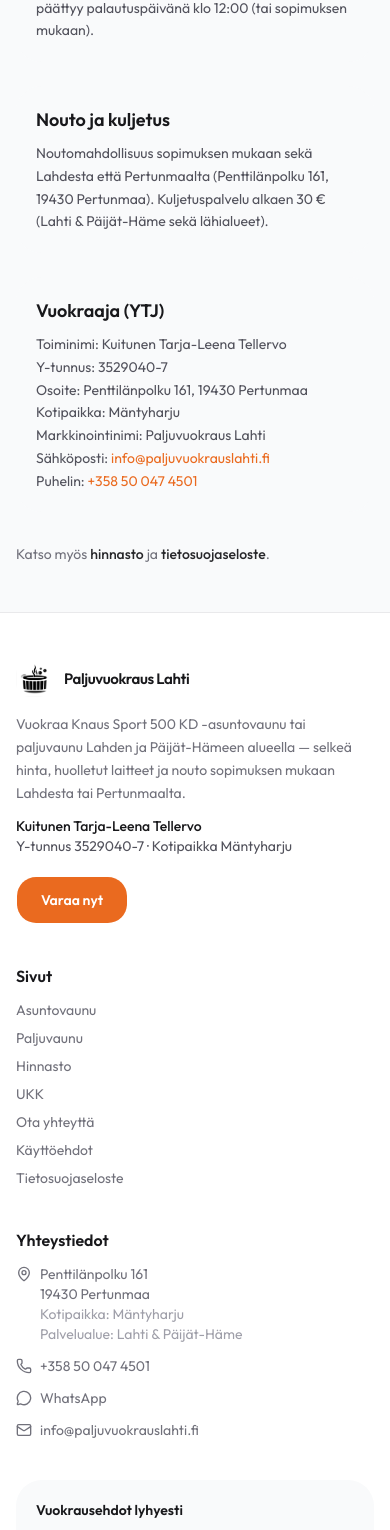
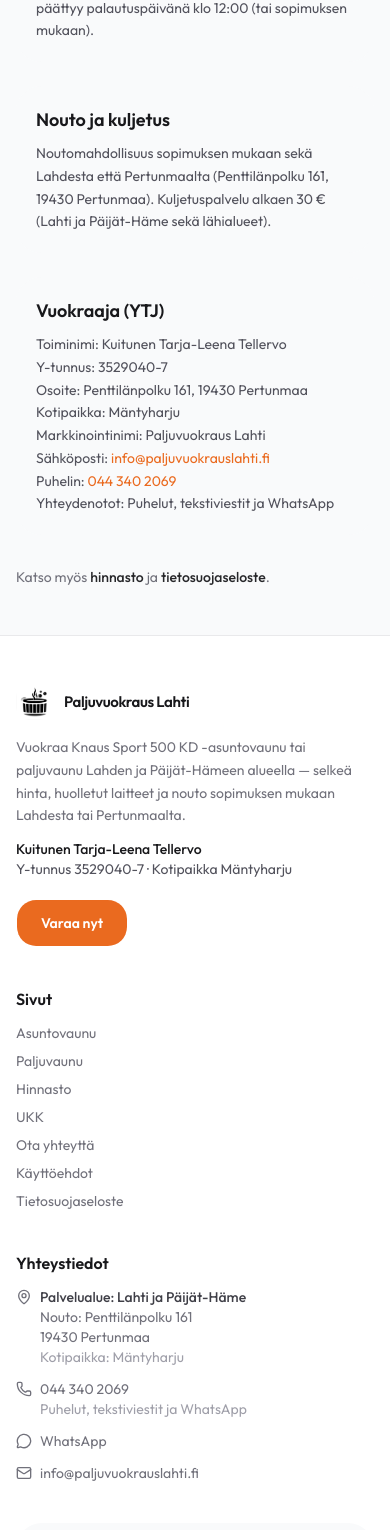
Before and after one commit to lahentaksi-glitch/caravan-rental, a Next.js app: page /kayttoehdot in a window 390 px wide. Shown: the part 873-2403 px from the top of the page. Built offline with nearby package versions, Linux system fonts and the light colour scheme; no server answers.

Commit message:
Update official contact details and phone links
Co-authored-by: lahentaksi <lahentaksi@gmail.com>

```diff
--- a/app/kayttoehdot/page.tsx
+++ b/app/kayttoehdot/page.tsx
@@ -49,11 +49,13 @@ export default function KayttoehdotPage() {
               <br />
               Puhelin:{" "}
               <a
-                href={`tel:${site.phone.replace(/\s/g, "")}`}
+                href={`tel:${site.phoneTel}`}
                 className="text-accent underline-offset-2 hover:underline"
               >
                 {site.phone}
               </a>
+              <br />
+              Yhteydenotot: {site.contactMethods}
             </p>
           </article>
         </div>
--- a/components/booking/booking-form.tsx
+++ b/components/booking/booking-form.tsx
@@ -475,7 +475,7 @@ export function BookingForm({ product, extras }: BookingFormProps) {
           {status === "submitting" ? "Lähetetään…" : "Lähetä sähköpostilla"}
         </Button>
         <a
-          href={`tel:${site.phone.replace(/\s/g, "")}`}
+          href={`tel:${site.phoneTel}`}
           className={cn(
             buttonVariants({ variant: "ghost" }),
             "h-12 rounded-xl"
--- a/components/layout/footer.tsx
+++ b/components/layout/footer.tsx
@@ -70,25 +70,31 @@ export function Footer() {
               <li className="flex items-start gap-2">
                 <MapPin className="mt-0.5 size-4 shrink-0" aria-hidden />
                 <span>
-                  {site.address.street}
+                  <span className="font-medium text-zinc-700">
+                    Palvelualue: {site.address.areaLabel}
+                  </span>
+                  <br />
+                  Nouto: {site.address.street}
                   <br />
                   {site.address.city}
                   <br />
                   <span className="text-zinc-400">Kotipaikka: {site.domicile}</span>
-                  <br />
-                  <span className="text-zinc-400">Palvelualue: {site.address.areaLabel}</span>
                 </span>
               </li>
-              <li className="flex items-center gap-2">
-                <Phone className="size-4 shrink-0" aria-hidden />
-                <a href={`tel:${site.phone.replace(/\s/g, "")}`} className="hover:text-zinc-800">
-                  {site.phone}
-                </a>
+              <li className="flex items-start gap-2">
+                <Phone className="mt-0.5 size-4 shrink-0" aria-hidden />
+                <span>
+                  <a href={`tel:${site.phoneTel}`} className="hover:text-zinc-800">
+                    {site.phone}
+                  </a>
+                  <br />
+                  <span className="text-zinc-400">{site.contactMethods}</span>
+                </span>
               </li>
               <li className="flex items-center gap-2">
                 <MessageCircle className="size-4 shrink-0" aria-hidden />
                 <a
-                  href={`https://wa.me/${site.whatsapp.replace(/\D/g, "")}`}
+                  href={site.whatsappUrl}
                   className="hover:text-zinc-800"
                   target="_blank"
                   rel="noopener noreferrer"
--- a/data/faq.ts
+++ b/data/faq.ts
@@ -17,7 +17,7 @@ export const faqItems: FaqItem[] = [
     id: "pickup",
     question: "Milloin voin noutaa ja palauttaa laitteen?",
     answer:
-      "Noutomahdollisuus sopimuksen mukaan sekä Lahdesta että Pertunmaalta (Penttilänpolku 161, 19430 Pertunmaa). Kuljetuspalvelu alkaen 30 € (Lahti & Päijät-Häme sekä lähialueet). Paljuvaunun tavanomainen vuokrausaika alkaa klo 14:00 ja päättyy palautuspäivänä klo 12:00, ellei toisin sovita.",
+      "Noutomahdollisuus sopimuksen mukaan sekä Lahdesta että Pertunmaalta (Penttilänpolku 161, 19430 Pertunmaa). Kuljetuspalvelu alkaen 30 € (Lahti ja Päijät-Häme sekä lähialueet). Paljuvaunun tavanomainen vuokrausaika alkaa klo 14:00 ja päättyy palautuspäivänä klo 12:00, ellei toisin sovita. Yhteydenotot: puhelut, tekstiviestit ja WhatsApp (044 340 2069).",
   },
   {
     id: "cleaning",
--- a/data/site.ts
+++ b/data/site.ts
@@ -42,10 +42,16 @@ export const site = {
   metaTitle:
     "Paljun vuokraus Lahti & Pertunmaa | Kärrypalju Päijät-Häme - Paljuvuokraus Lahti",
   metaDescription:
-    "Paljun vuokraus Lahti ja Paljuvuokraus Pertunmaa — kärrypalju vuokraus Päijät-Hämeessä. Nouto Lahdesta tai Penttilänpolulta. Alkaen 59 €/vrk. Varaa: info@paljuvuokrauslahti.fi",
+    "Paljun vuokraus Lahti ja Paljuvuokraus Pertunmaa — kärrypalju vuokraus Päijät-Hämeessä. Nouto Lahdesta tai Penttilänpolulta. Alkaen 59 €/vrk. Soita 044 340 2069.",
   ogImage: "/og.jpg",
-  phone: "+358 50 047 4501",
-  whatsapp: "+358500474501",
+  /** Display format */
+  phone: "044 340 2069",
+  /** E.164 for tel: links */
+  phoneTel: "+358443402069",
+  /** Digits for wa.me (no +) */
+  whatsapp: "358443402069",
+  whatsappUrl: "https://wa.me/358443402069",
+  contactMethods: "Puhelut, tekstiviestit ja WhatsApp",
   email: "info@paljuvuokrauslahti.fi",
   logos: {
     caravan: "/brand/caravan-rent-lahti.jpg",
@@ -59,12 +65,12 @@ export const site = {
     locality: "Pertunmaa",
     region: "Päijät-Häme",
     country: "Suomi",
-    areaLabel: "Lahti & Päijät-Häme",
+    areaLabel: "Lahti ja Päijät-Häme",
   },
   pickupNote:
     "Noutomahdollisuus sopimuksen mukaan sekä Lahdesta että Pertunmaalta (Penttilänpolku 161, 19430 Pertunmaa).",
   deliveryNote:
-    "Kuljetuspalvelu alkaen 30 € (Lahti & Päijät-Häme sekä lähialueet).",
+    "Kuljetuspalvelu alkaen 30 € (Lahti ja Päijät-Häme sekä lähialueet).",
   geo: {
     latitude: 61.5034,
     longitude: 26.4789,
@@ -77,7 +83,7 @@ export const site = {
   mapEmbedUrl: googleMapsEmbedUrl(),
   mapDirectionsUrl: `https://www.google.com/maps/dir/?api=1&destination=${encodeURIComponent(pickupQuery)}`,
   social: {
-    instagram: "https://instagram.com",
-    facebook: "https://facebook.com",
+    instagram: "",
+    facebook: "",
   },
 } as const;
--- a/lib/booking-email.ts
+++ b/lib/booking-email.ts
@@ -28,7 +28,7 @@ export function customerConfirmationHtml(booking: ResolvedBooking): string {
         <p>Arvioitu summa: <strong>${formatEuro(booking.total)}</strong></p>
         <p style="font-size:13px;color:#5b6575;">Vakuus 200 € peritään vahvistuksen yhteydessä. Omavastuu 800 € / vahinko.</p>
         <p>Ystävällisin terveisin<br/>${escapeHtml(site.name)} · ${escapeHtml(site.partnerName)}<br/>
-        <a href="tel:${site.phone.replace(/\s/g, "")}">${escapeHtml(site.phone)}</a></p>
+        <a href="tel:${site.phoneTel}">${escapeHtml(site.phone)}</a></p>
       </td></tr>
     </table>
   </body>
--- a/lib/booking-message.ts
+++ b/lib/booking-message.ts
@@ -54,7 +54,8 @@ Puhelin: ${input.phone}${note}`;
 
 export function whatsappBookingUrl(text: string): string {
   const number = toWhatsAppNumber(site.whatsapp);
-  return `https://wa.me/${number}?text=${encodeURIComponent(text)}`;
+  const base = site.whatsappUrl || `https://wa.me/${number}`;
+  return `${base}?text=${encodeURIComponent(text)}`;
 }
 
 export function mailtoBookingUrl(text: string, productName: string): string {
--- a/lib/schema.ts
+++ b/lib/schema.ts
@@ -22,7 +22,7 @@ export function localBusinessJsonLd(): Record<string, unknown> {
     url: siteUrl,
     image: `${siteUrl}${site.ogImage}`,
     logo: `${siteUrl}${site.logos.caravan}`,
-    telephone: site.phone,
+    telephone: site.phoneTel,
     email: site.email,
     priceRange: "€59–€140",
     currenciesAccepted: "EUR",
@@ -117,6 +117,6 @@ export function localBusinessJsonLd(): Record<string, unknown> {
         ],
       },
     })),
-    sameAs: [site.social.instagram, site.social.facebook],
+    sameAs: [site.social.instagram, site.social.facebook].filter(Boolean),
   };
 }
```
Also changed, not shown: app/yhteystiedot/page.tsx (+24 -20 lines), 1 other file (tests, documents, lock files or other folders).
